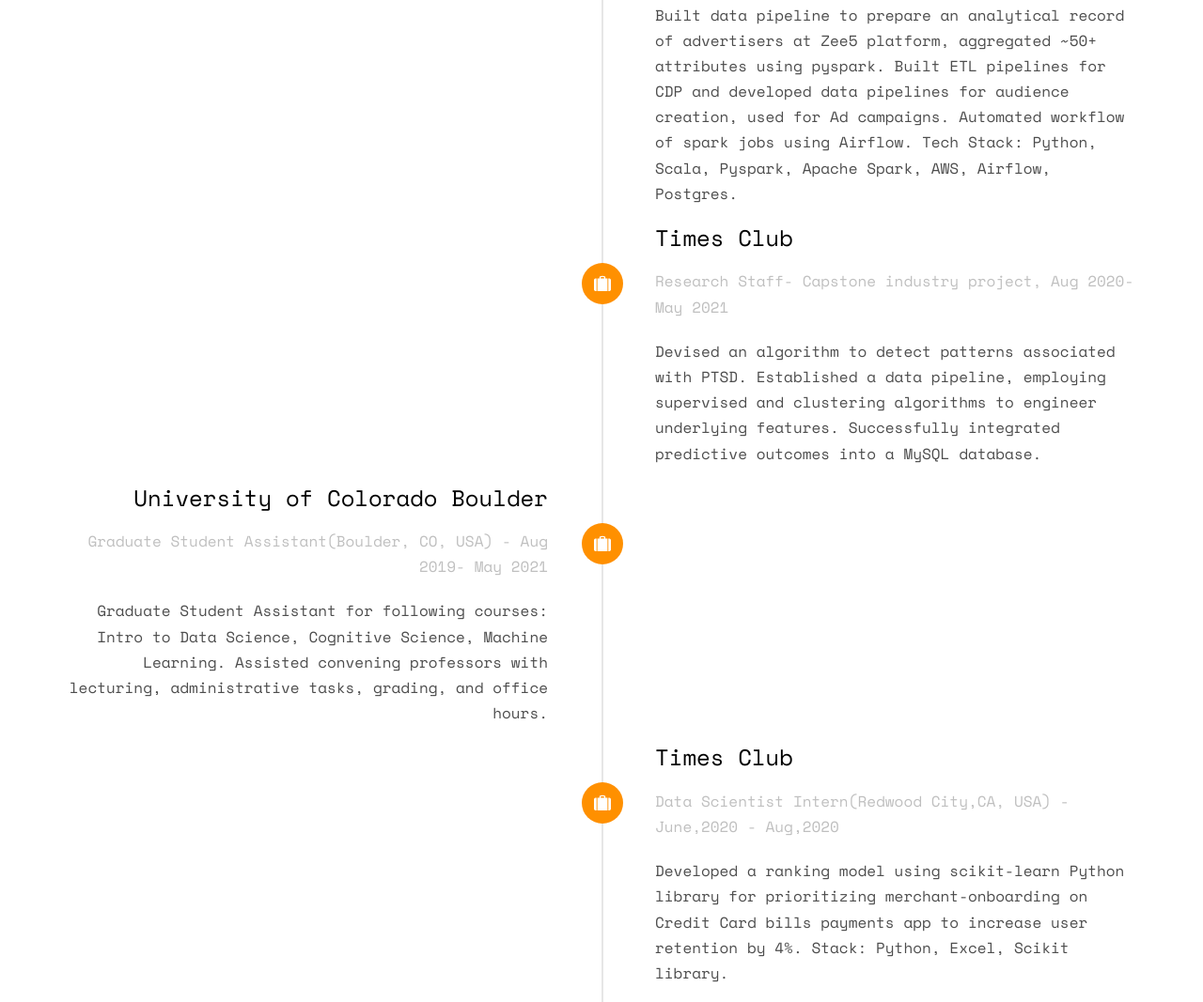
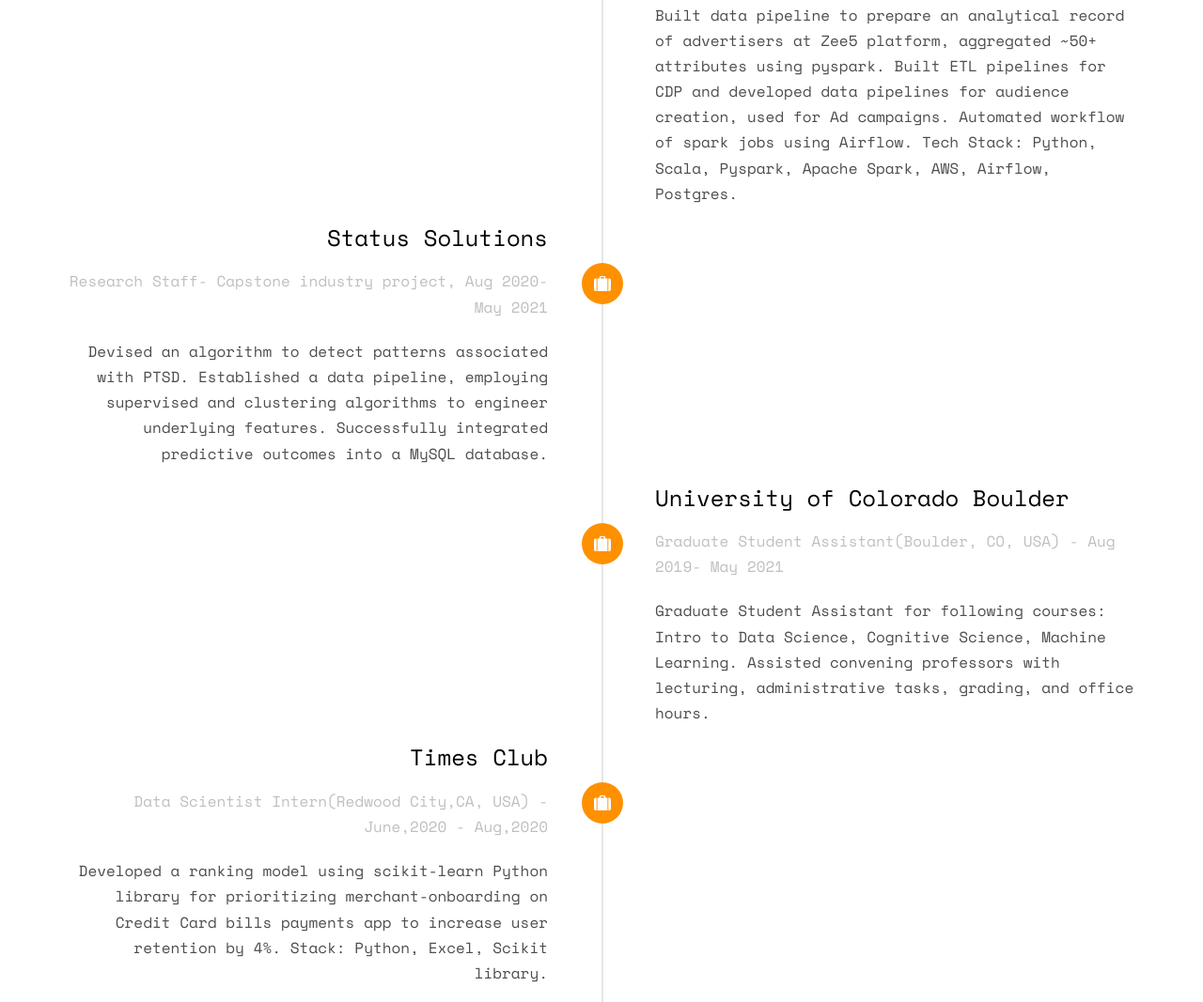
Before and after one commit to satyaaman97/satyaaman97.github.io, a plain HTML site: page index.html in a window 1280 px wide. Shown: the part 2384-3451 px from the top of the page at 94% size. Drawn offline with nearby package versions, Linux system fonts and the light colour scheme; some packages are replaced by stand-ins of ours; no server answers; files whose address does not match are found by name.

Commit message:
Update index.html

```diff
--- a/index.html
+++ b/index.html
@@ -145,11 +145,11 @@
 								</div>
 							</div>
 						</li>
-						<li class="timeline-inverted animate-box">
+						<li class="animate-box timeline-unverted">
 							<div class="timeline-badge"><i class="icon-suitcase"></i></div>
 							<div class="timeline-panel">
 								<div class="timeline-heading">
-									<h3 class="timeline-title">Times Club</h3>
+									<h3 class="timeline-title">Status Solutions</h3>
 									<span class="company">Research Staff- Capstone industry project, Aug 2020- May 2021</span>
 								</div>
 								<div class="timeline-body">
@@ -157,7 +157,7 @@
 								</div>
 							</div>
 						</li>
-						<li class="animate-box timeline-unverted">
+						<li class="timeline-inverted animate-box">
 							<div class="timeline-badge"><i class="icon-suitcase"></i></div>
 							<div class="timeline-panel">
 								<div class="timeline-heading">
@@ -169,7 +169,7 @@
 								</div>
 							</div>
 						</li>
-						<li class="timeline-inverted animate-box">
+						<li class="animate-box timeline-unverted">
 							<div class="timeline-badge"><i class="icon-suitcase"></i></div>
 							<div class="timeline-panel">
 								<div class="timeline-heading">
@@ -181,7 +181,7 @@
 								</div>
 							</div>
 						</li>
-						<li class="animate-box timeline-unverted">
+						<li class="timeline-inverted animate-box">
 							<div class="timeline-badge"><i class="icon-suitcase"></i></div>
 							<div class="timeline-panel">
 								<div class="timeline-heading">
```
